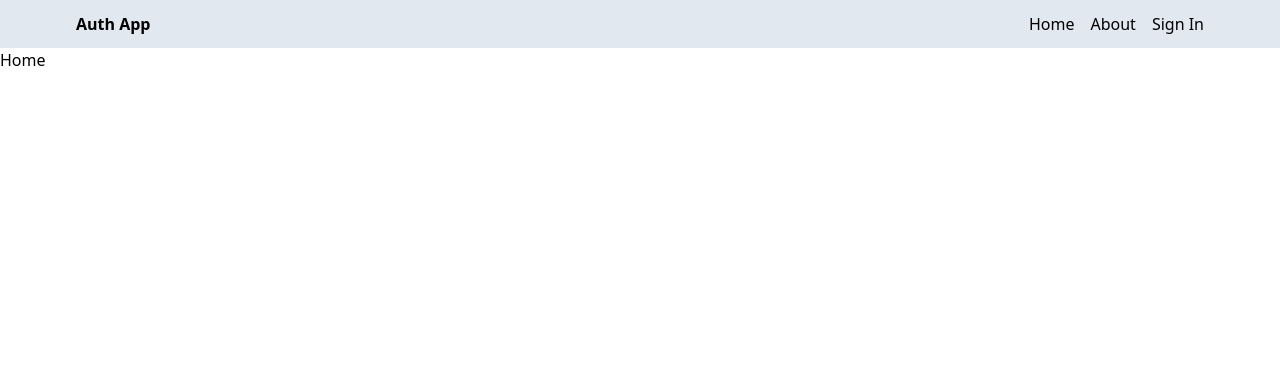
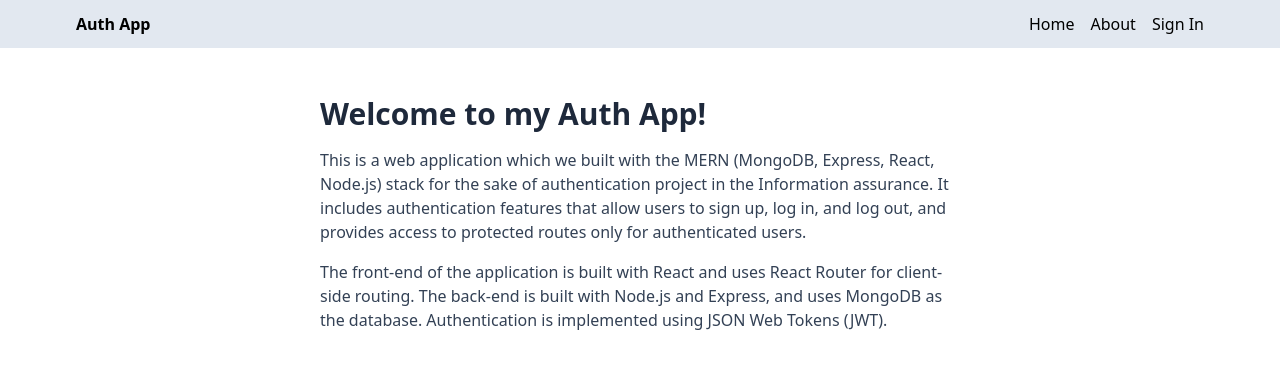
Before and after one commit to raja9912/auth, a React (Vite) app in the folder client/: page / in a window 1280 px wide. Shown: the top 368 px of the page. Built offline with nearby package versions, Linux system fonts and the light colour scheme; no server answers.

Commit message:
created about and home pages

```diff
--- a/client/src/pages/About.jsx
+++ b/client/src/pages/About.jsx
@@ -1,5 +1,20 @@
 import React from "react";
 
 export default function About() {
-  return <div>About</div>;
+  return (
+    <div className="px-4 py-12 max-w-2xl mx-auto">
+      <h1 className="text-3xl font-bold  mb-4 text-slate-800">About</h1>
+      <p className="mb-4 text-slate-700">
+        This is a MERN (MongoDB, Express, React, Node.js) stack application with
+        authentication. It allows users to sign up, log in, and log out, and
+        provides access to protected routes only for authenticated users.
+      </p>
+      <p className="mb-4 text-slate-700">
+        The front-end of the application is built with React and uses React
+        Router for client-side routing. The back-end is built with Node.js and
+        Express, and uses MongoDB as the database. Authentication is implemented
+        using JSON Web Tokens (JWT).
+      </p>
+    </div>
+  );
 }
--- a/client/src/pages/Home.jsx
+++ b/client/src/pages/Home.jsx
@@ -1,5 +1,24 @@
 import React from "react";
 
 export default function Home() {
-  return <div>Home</div>;
+  return (
+    <div className="px-4 py-12 max-w-2xl mx-auto">
+      <h1 className="text-3xl font-bold  mb-4 text-slate-800">
+        Welcome to my Auth App!
+      </h1>
+      <p className="mb-4 text-slate-700">
+        This is a web application which we built with the MERN (MongoDB,
+        Express, React, Node.js) stack for the sake of authentication project in
+        the Information assurance. It includes authentication features that
+        allow users to sign up, log in, and log out, and provides access to
+        protected routes only for authenticated users.
+      </p>
+      <p className="mb-4 text-slate-700">
+        The front-end of the application is built with React and uses React
+        Router for client-side routing. The back-end is built with Node.js and
+        Express, and uses MongoDB as the database. Authentication is implemented
+        using JSON Web Tokens (JWT).
+      </p>
+    </div>
+  );
 }
```
